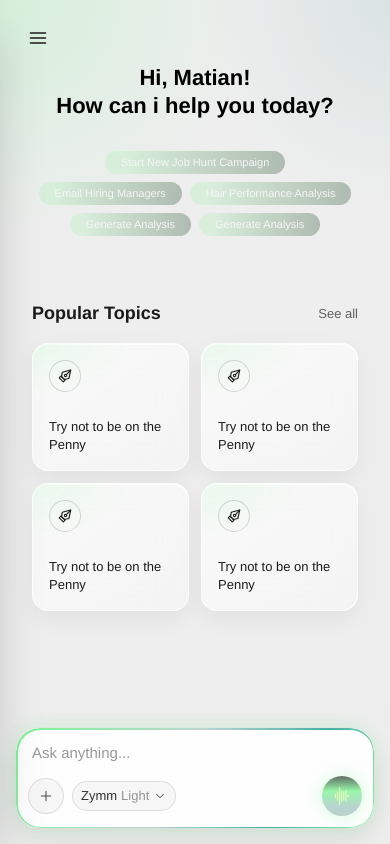
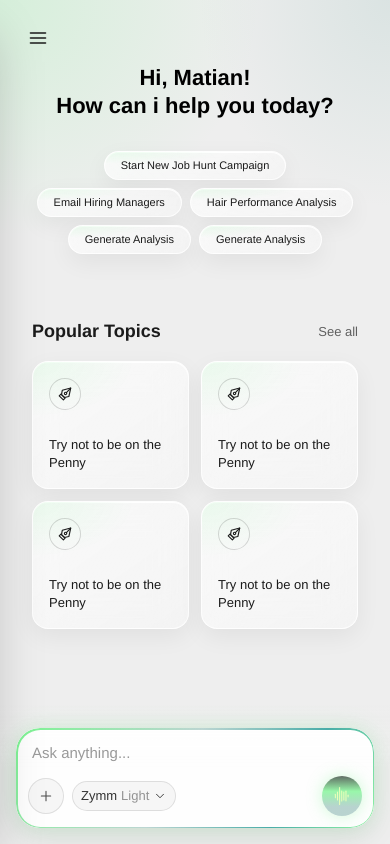
Before and after one commit to Nisha-developers/Zymm-design-, a React (Vite) app: page / in a window 390 px wide. Built offline with nearby package versions, Linux system fonts and the light colour scheme.

Commit message:
glassmorphic bg cards

```diff
--- a/src/components/PromptPills.jsx
+++ b/src/components/PromptPills.jsx
@@ -21,10 +21,9 @@ export default function PromptPills() {
               state: { initialMessage: text },
             })
           }
-          className="relative bg-green-grad rounded-full px-4 py-1.5 md:px-5 md:py-2.5 opacity-50 flex items-center justify-center cursor-pointer"
+          className="glass-card rounded-full px-4 py-2 md:px-5 md:py-2.5 flex items-center justify-center cursor-pointer transition-transform active:scale-95"
         >
-          {/* Text is wrapped to bypass the parent's opacity */}
-          <span className="relative z-10 text-white text-[11px] md:text-[14px] font-medium leading-none">
+          <span className="text-[#1B1B1B] dark:text-white/90 text-[11px] md:text-[14px] font-medium leading-none">
             {text}
           </span>
         </button>
```
